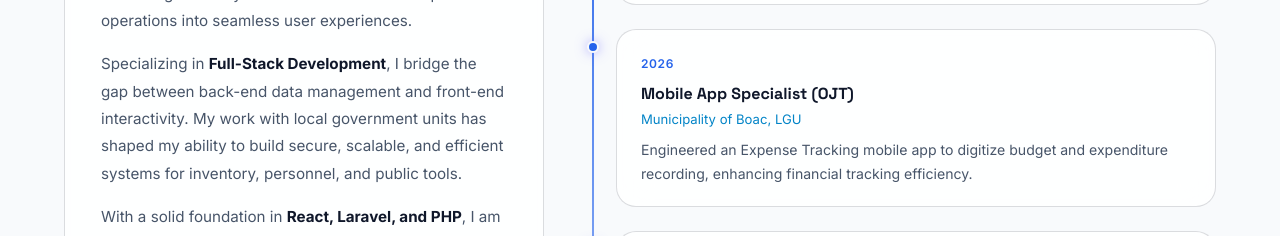
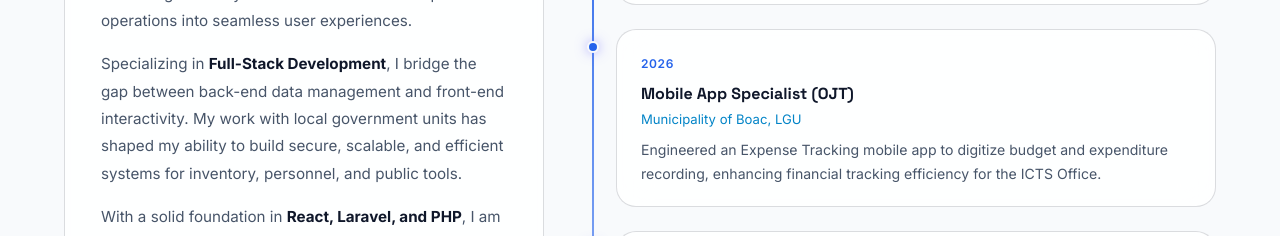
Before and after one commit to jalotjotjohnrex-dot/portfolio-jalotjot, a React (Vite) app: page / in a window 1280 px wide. Shown: the part 1440-1676 px from the top of the page. Built offline with nearby package versions, Linux system fonts and the light colour scheme.

Commit message:
fix resume and cv experiences term

```diff
--- a/src/components/About/About.jsx
+++ b/src/components/About/About.jsx
@@ -15,7 +15,7 @@ const timeline = [
     year:  '2026',
     title: 'Mobile App Specialist (OJT)',
     place: 'Municipality of Boac, LGU',
-    desc:  'Engineered an Expense Tracking mobile app to digitize budget and expenditure recording, enhancing financial tracking efficiency.',
+    desc:  'Engineered an Expense Tracking mobile app to digitize budget and expenditure recording, enhancing financial tracking efficiency for the ICTS Office.',
   },
   {
     year:  '2026',
--- a/src/utils/cvGenerator.js
+++ b/src/utils/cvGenerator.js
@@ -67,7 +67,7 @@ export const generateCV = () => {
     {
       role: 'Mobile App Specialist (OJT)',
       place: 'Municipality of Boac, LGU | Jan 2026 – Apr 2026',
-      desc: 'Engineered an Expense Tracking mobile app to digitize budget and expenditure recording, enhancing financial tracking efficiency for LGU operations.'
+      desc: 'Engineered an Expense Tracking mobile app to digitize budget and expenditure recording, enhancing financial tracking efficiency for the ICTS Office.'
     },
 
     {
--- a/src/utils/resumeGenerator.js
+++ b/src/utils/resumeGenerator.js
@@ -72,7 +72,7 @@ export const generateResume = () => {
 
   const expBullets = [
     'Developed and deployed the Inventory Management and Personnel (Plantilla) portals using Laravel and React, automating previously manual office workflows.',
-    'Engineered an Expense Tracking mobile application to digitize budget and expenditure recording for municipal operations.',
+    'Engineered an Expense Tracking mobile application to digitize budget and expenditure recording for the ICTS Office.',
     'Designed a Printer Driver Portal to streamline driver distribution across LGU departments, improving technical support efficiency.',
     'Optimized complex MySQL database structures for local government databases, ensuring high performance and data integrity.',
     'Assisted in configuring and deploying CCTV systems across municipal offices, managing IP assignments, fiber optic networking, and system troubleshooting.'
```
